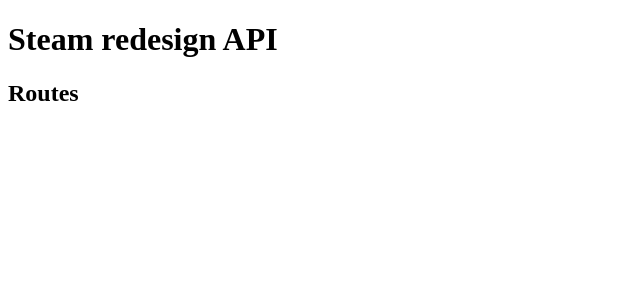
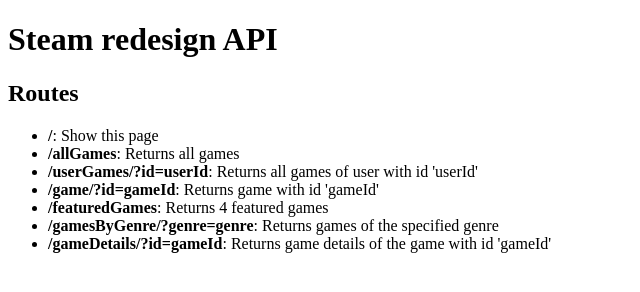
Before and after one commit to BenoitDossoine/steam-redesign-api, a website: page public/info.html in a window 1280 px wide. Shown: the whole page, without its empty margins (0-640 px from the left). Drawn offline with Linux system fonts and the light colour scheme.

Commit message:
Update info.html

```diff
--- a/public/info.html
+++ b/public/info.html
@@ -9,5 +9,14 @@
 <body>
     <h1>Steam redesign API</h1>
     <h2>Routes</h2>
+    <ul>
+        <li><b>/</b>: Show this page</li>
+        <li><b>/allGames</b>: Returns all games</li>
+        <li><b>/userGames/?id=userId</b>: Returns all games of user with id 'userId'</li>
+        <li><b>/game/?id=gameId</b>: Returns game with id 'gameId'</li>
+        <li><b>/featuredGames</b>: Returns 4 featured games</li>
+        <li><b>/gamesByGenre/?genre=genre</b>: Returns games of the specified genre</li>
+        <li><b>/gameDetails/?id=gameId</b>: Returns game details of the game with id 'gameId'</li>
+    </ul>
 </body>
 </html>
```
